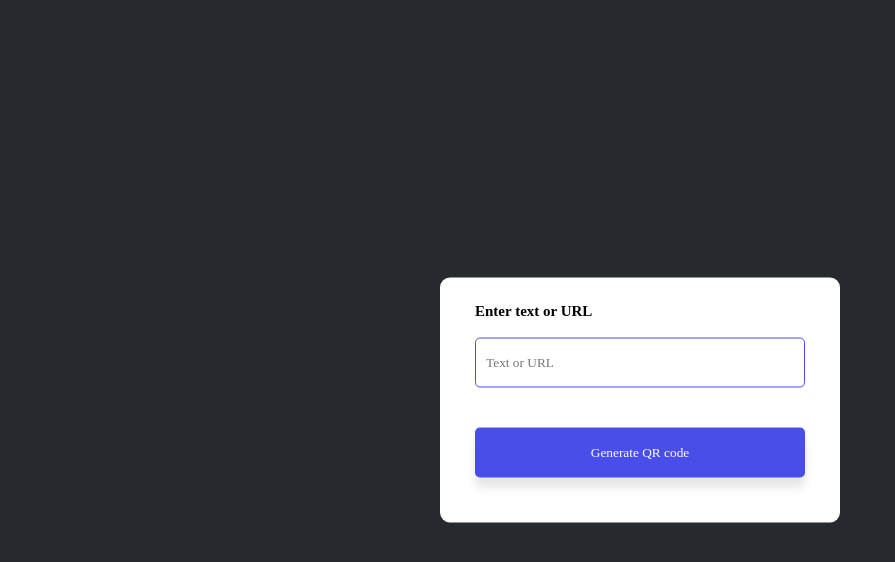
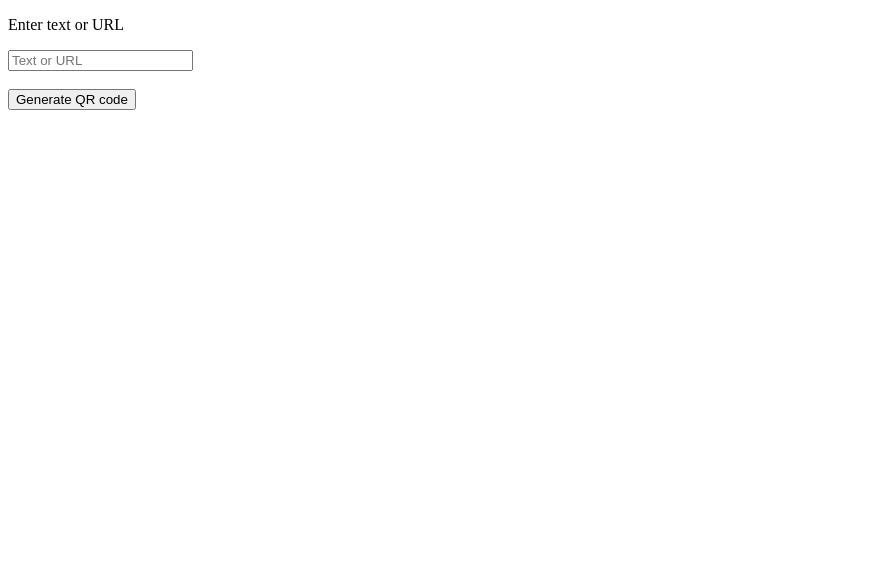
Before and after one commit to ansh3108/qr-code-generator, a plain HTML site: page index.html in a window 1280 px wide. Shown: the whole page, without its empty margins (0-895 px from the left). Drawn offline with Linux system fonts and the light colour scheme.

Commit message:
Update style.css

```diff
--- a/style.css
+++ b/style.css
@@ -1,82 +1,38 @@
-*{
-    margin: 0;
-    padding: 0;
-    font-family: 'Poppins', 'sans-serif';
-    box-sizing: border-box;
-}
-body{
-    background: #262a2f;
-}
-.container{
-    width: 400px;
-    padding: 25px 35px;
-    position: absolute;
-    top: 50%;
-    left: 50%;
-    transform: translate(-50%, -50%);
-    background: #fff;
-    border-radius: 10px;
-}
-.container p{
-    font-weight: 600;
-    font-size: 15px;
-    margin-bottom: 8px;
-}
-.container input{
-    width: 100%;
-    height: 50px;
-    border: 1px solid #494eea;
-    outline: 0;
-    padding: 10px;
-    margin: 10px 0 20px;
-    border-radius: 5px;
-}
-.container button{
-    width: 100%;
-    height: 50px;
-    background: #494eea;
-    color: #fff;
-    border: 0;
-    outline: 0;
-    border-radius: 5px;
-    box-shadow: 0 10px 10px rgba(0, 0, 0, 0.1);
-    cursor: pointer;
-    margin: 20px 0;
-    font-weight: 500;
-}
-#imgBox{
-    width: 200px;
-    border-radius: 5px;
-    max-height: 0;
-    overflow: hidden;
-    transition: max-height 1s;
-}
-#imgBox img{
-    width: 100%;
-    padding: 10px;
-}
-#imgBox.show-img{
-    max-height: 300px;
-    margin: 10px auto;
-    border: 1px solid #d1d1d1;
-}
-.error{
-    animation: shake 0.1s linear 10;
-}
-@keyframes shake{
-    0%{
-        transform: translateX(0);
-    }
-    25%{
-        transform: translateX(-2px);
-    }
-    50%{
-        transform: translateX(0);
-    }
-    75%{
-        transform: translateX(2px);
-    }
-    100%{
-        transform: translateX(0);
-    }
-}
+<!DOCTYPE html>
+<html lang="en">
+<head>
+    <meta charset="UTF-8">
+    <meta name="viewport" content="width=device-width, initial-scale=1.0">
+    <title>QR Code Generator</title>
+    <link rel="stylesheet" href="style.css">
+</head>
+<body>
+    <div class="container">
+        <p>Enter text or URL</p>
+        <input type="text" placeholder="Text or URL" id="qrText">
+
+        <div id="imgBox">
+            <img src="" id="qrImage">
+        </div>
+        <button onclick="generateQR()">Generate QR code</button> <!-- Note the parentheses here -->
+    </div>
+
+    <script>
+        let imgBox = document.getElementById("imgBox");
+        let qrImage = document.getElementById("qrImage");
+        let qrText = document.getElementById("qrText");
+
+        function generateQR(){
+            if(qrText.value.length > 0){
+                qrImage.src = "https://api.qrserver.com/v1/create-qr-code/?size=150x150&data=" + encodeURIComponent(qrText.value);
+                imgBox.classList.add("show-img");
+            } else {
+                qrText.classList.add('error');
+                setTimeout(() => {
+                    qrText.classList.remove('error');
+                }, 1000);
+            }
+        }
+    </script>
+</body>
+</html>
```
